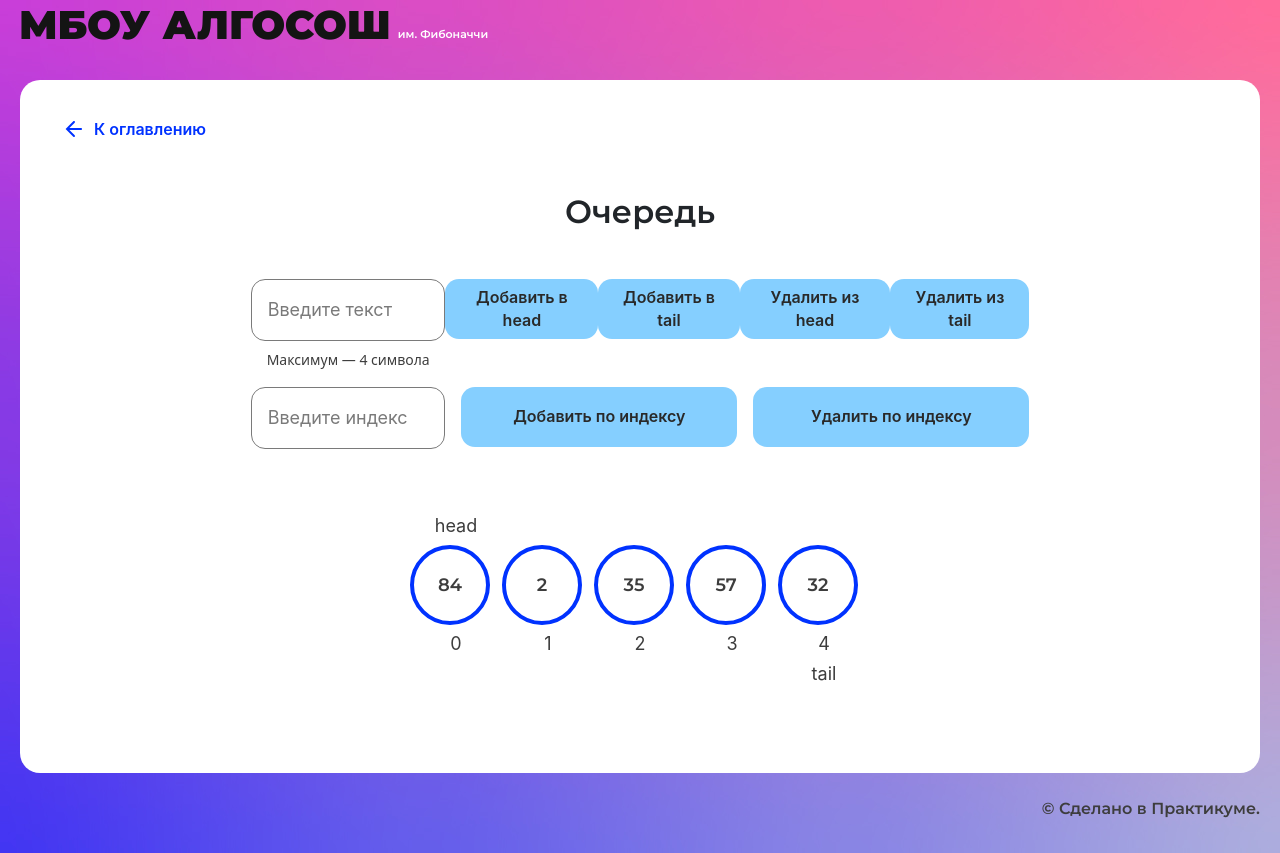
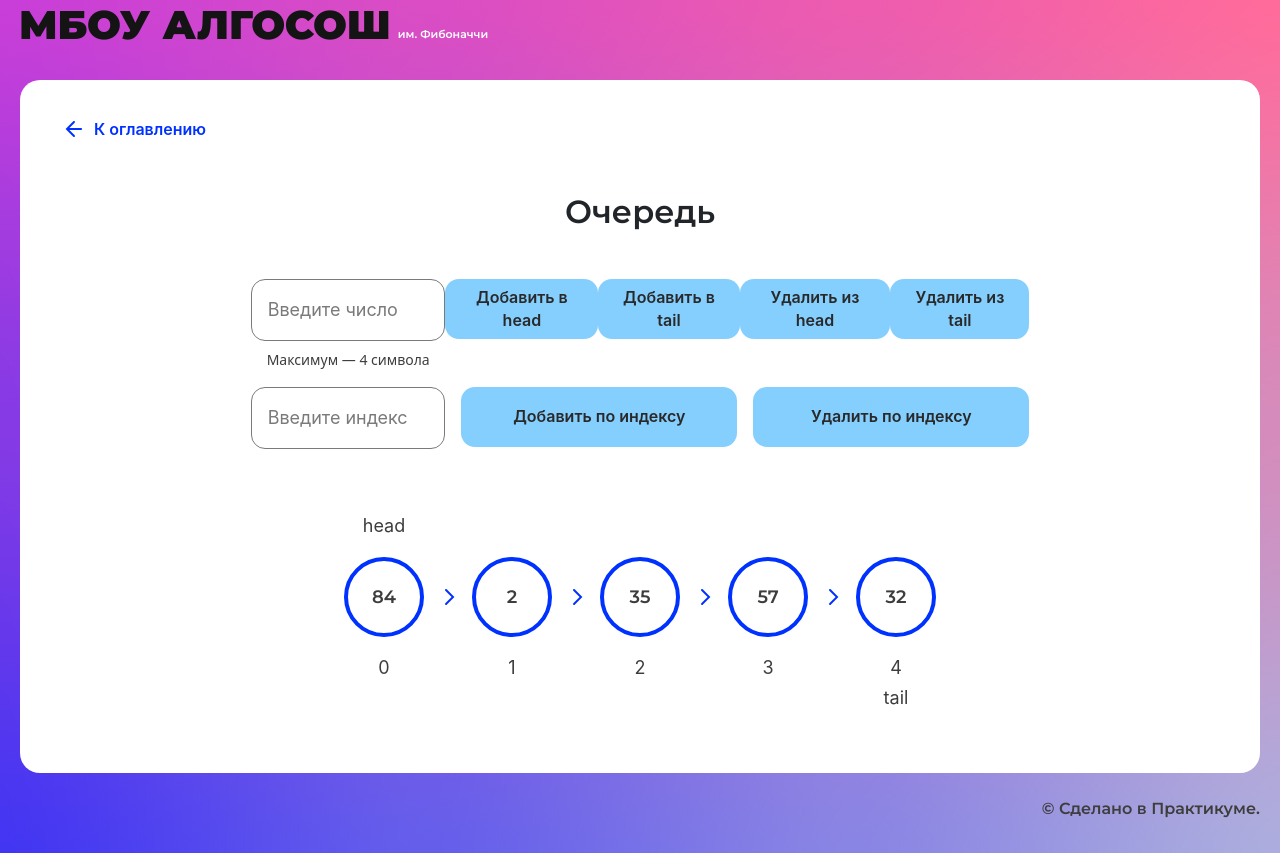
Before and after one commit to alloya/algososh, a React (Create React App) app: page /list in a window 1280 px wide. Built offline with nearby package versions, Linux system fonts and the light colour scheme.

Commit message:
add by index

```diff
--- a/src/components/list-page/list-page.tsx
+++ b/src/components/list-page/list-page.tsx
@@ -4,8 +4,10 @@ import { ElementStates } from "../../types/element-states";
 import { delay, getRndInteger } from "../../utils/utils";
 import { Button } from "../ui/button/button";
 import { Circle } from "../ui/circle/circle";
+import { ArrowIcon } from "../ui/icons/arrow-icon";
 import { Input } from "../ui/input/input";
 import { SolutionLayout } from "../ui/solution-layout/solution-layout";
+
 
 const DELAY = 500;
 const defaultLoaders = {
@@ -17,17 +19,22 @@ const defaultLoaders = {
   "removeIndexLoader": false
 };
 
+const changingColor = "#d252e1";
+const defaultColor = "#0032ff";
+
 type TCircleIndex = TCircle & { index: number };
 
 export const ListPage: React.FC = () => {
+  const head = 0;
   const [queue, setQueue] = useState<TCircle[]>([{ style: ElementStates.Default }]);
   const [input, setInput] = useState("");
   const [indexInput, setIndexInput] = useState("");
   const [tail, setTail] = useState(4);
-  const [head, setHead] = useState(0);
   const [loaders, setLoaders] = useState(defaultLoaders);
   const [tailObject, setTailObject] = useState<TCircleIndex>({ char: "", style: ElementStates.Changing, index: -1 });
   const [headObject, setHeadObject] = useState<TCircleIndex>({ char: "", style: ElementStates.Changing, index: -1 });
+  const [color, setColor] = useState(defaultColor);
+  const [movingIndex, setMovingIndex] = useState(0);
 
   useEffect(() => {
     let array: TCircle[] = [];
@@ -35,10 +42,40 @@ export const ListPage: React.FC = () => {
       array.push({ char: getRndInteger(0, 100).toString(), style: ElementStates.Default })
     }
     setQueue(array);
-  }, [])
+  }, []);
+
+  useEffect(() => {
+
+  })
 
   const handleChange = (event: React.ChangeEvent<HTMLInputElement>) => {
     setInput(event.target.value)
+  }
+
+  const handleIndexChange = (event: React.ChangeEvent<HTMLInputElement>) => {
+    setIndexInput(event.target.value)
+  }
+
+  const colorList = async (index: number) => {
+    let headIndex = head;
+    while (headIndex <= index) {
+      setMovingIndex(headIndex);
+      queue[headIndex].style = ElementStates.Changing;
+      setColor(changingColor);
+      setHeadObject({...headObject, char: queue[headIndex].char, index: headIndex })
+      setQueue([...queue]);
+      await delay(DELAY);
+      headIndex++;
+    }
+    const newList = [...queue];
+    newList.splice(headIndex, 0, {char: input, style: ElementStates.Modified});
+    setQueue([...newList]);
+    setMovingIndex(0);
+    setHeadObject({ ...headObject, char: "", index: -1 });
+    setTail(tail + 1);
+    await delay(DELAY);
+    newList.map(el => el.style = ElementStates.Default);
+    setQueue([...newList]);
   }
 
   const directAdd = async (index: number) => {
@@ -71,7 +108,7 @@ export const ListPage: React.FC = () => {
     setQueue([...queue]);
     await delay(DELAY);
     setTailObject({ ...tailObject, char: "", index: -1 });
-    index === head ? queue.shift() : queue.pop();
+    index === 0 ? queue.shift() : queue.pop();
     setTail(tail - 1);
     setQueue([...queue]);
     await delay(DELAY);
@@ -99,7 +136,7 @@ export const ListPage: React.FC = () => {
           maxLength={4}
           isLimitText={true}
           extraClass={"col-md-3"}
-          placeholder={"Введите текст"}
+          placeholder={"Введите число"}
           type={"text"}
           onChange={handleChange}
           value={input} />
@@ -130,12 +167,13 @@ export const ListPage: React.FC = () => {
           extraClass={"col-md-3"}
           placeholder={"Введите индекс"}
           type={"number"}
-          onChange={handleChange}
-          value={indexInput} />
+          onChange={handleIndexChange}
+          value={indexInput}
+          max={queue.length - 1}/>
         <Button
           extraClass={"col mx-3"}
           text={"Добавить по индексу"}
-          // onClick={addToQueue}
+          onClick={() => colorList(Number(indexInput))}
           isLoader={loaders.addIndexLoader}
           disabled={false} />
         <Button
@@ -147,14 +185,16 @@ export const ListPage: React.FC = () => {
       </div>
       <div className={`d-flex justify-content-center col-md-8 m-auto flex-wrap`}>
         {queue && queue.map((el, index) =>
-          <Circle
-            letter={el.char}
-            state={el.style}
-            key={index}
-            index={index}
-            extraClass={"pr-6 mr-auto"}
-            head={isHead(index)}
-            tail={isTail(index)} />)}
+          <div key={index} className='d-flex align-items-center'>
+            <Circle
+              letter={el.char}
+              state={el.style}
+              index={index}
+              extraClass={"p-6 mr-auto"}
+              head={isHead(index)}
+              tail={isTail(index)} />
+            {(index !== queue.length - 1) && <ArrowIcon fill={index < movingIndex ? color : defaultColor}/>}
+          </div>)}
       </div>
     </SolutionLayout>
   );
```
